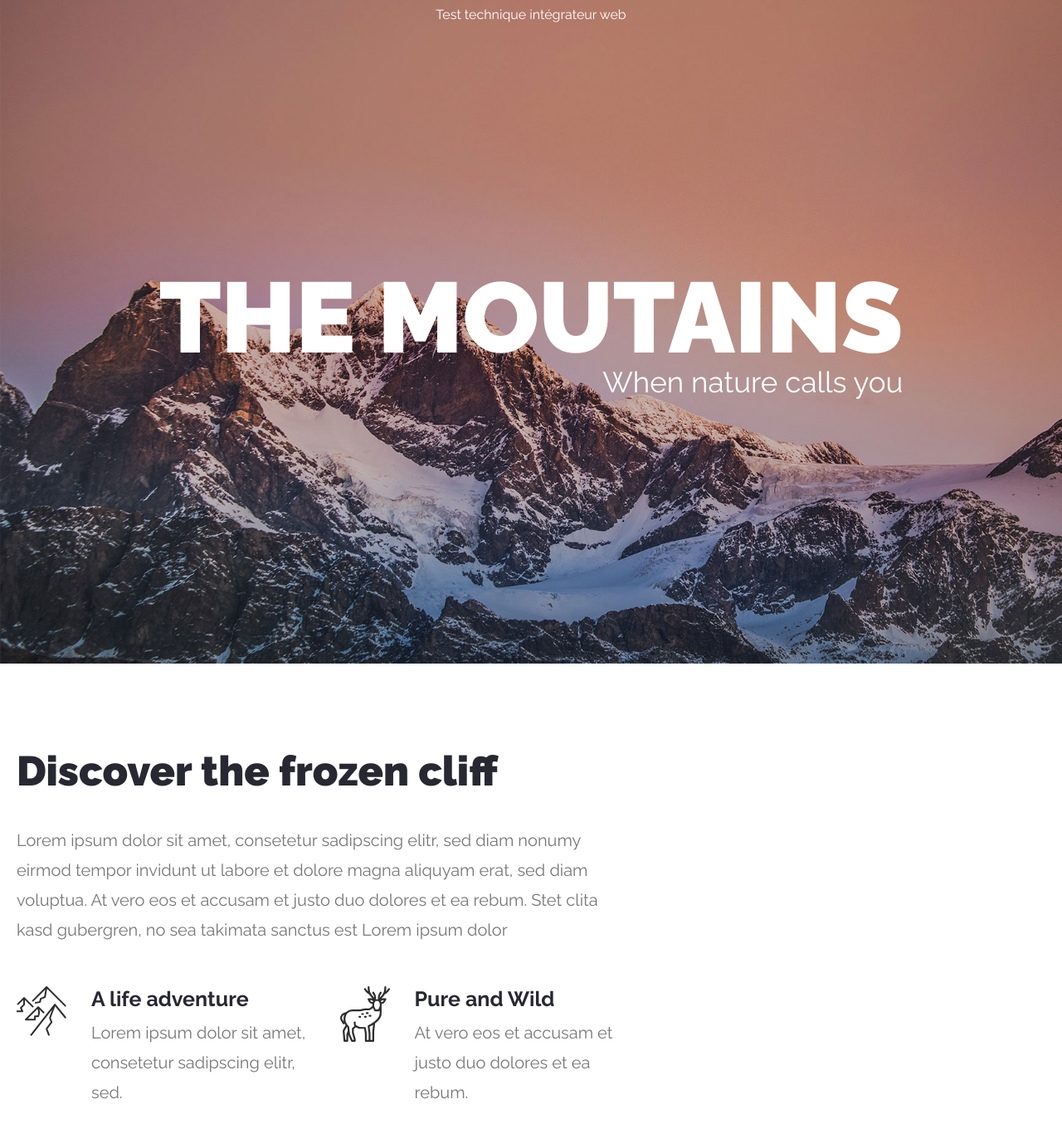
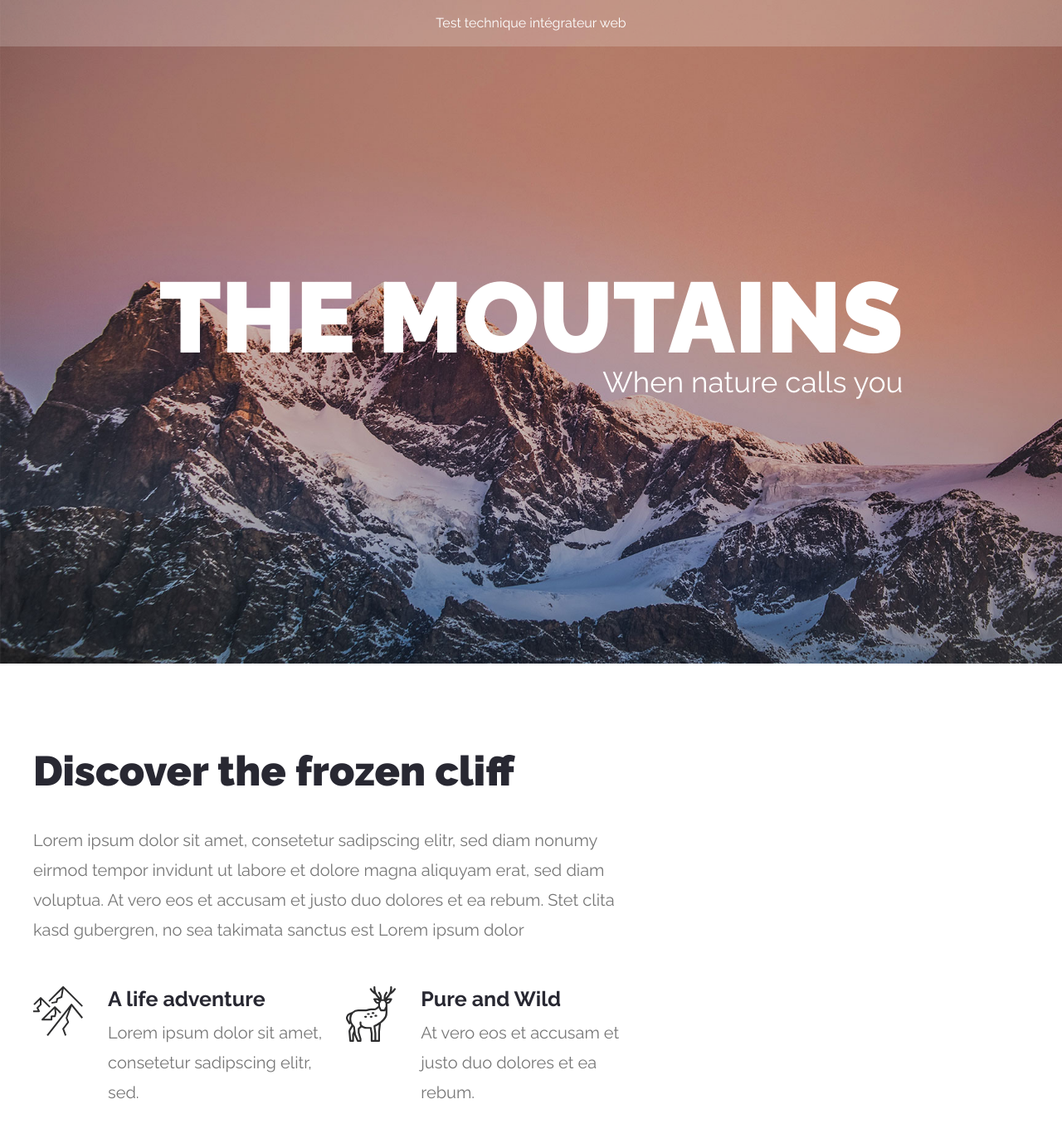
Before and after one commit to Kanzen34/int-kaliop, a plain HTML site: page index.html in a window 1280 px wide. Shown: the top 1378 px of the page at 83% size. Drawn offline with Linux system fonts and the light colour scheme.

Commit message:
responsive adjustement

```diff
--- a/gulp-assets-builder-master/src/scss/main.scss
+++ b/gulp-assets-builder-master/src/scss/main.scss
@@ -12,7 +12,7 @@
     align-items: center;
     margin: 0 auto;
     max-width:1400px;
-    padding:100px 20px;
+    padding:100px 40px;
     @media ($mq-x-large) {
         padding:150px 20px;
     }
@@ -136,6 +136,9 @@
     padding:180px 0 $positioningValue 0;
     background: $darkBlue;
     background-image: linear-gradient(to right top, #282832, #23252f, #1f212d, #1a1e2a, #151b27);
+    @media ($mq-medium) {
+        padding:120px 0 $positioningValue 0;
+    }
     .watermark{
         position:absolute;
         top:-50%;
@@ -151,7 +154,10 @@
     .journey-container{
         max-width:1400px;
         margin: 0 auto;
-        padding:0 20px;
+        padding:0 40px;
+        @media ($mq-small) {
+            padding:0 20px;
+        }
     }
     .journey-texts{
         max-width:50%;
--- a/gulp-assets-builder-master/src/scss/navigation.scss
+++ b/gulp-assets-builder-master/src/scss/navigation.scss
@@ -7,6 +7,7 @@ nav{
         top:0;
         font-family:$raleway;
         color:$white;
-        padding:10px 0;
+        padding:20px 0;
+        background: rgba(255,255,255,0.2);
     }
 }
```
Also changed, not shown: index.html (+1 -0 lines), gulp-assets-builder-master/dist/css/main.css, 1 other file.
